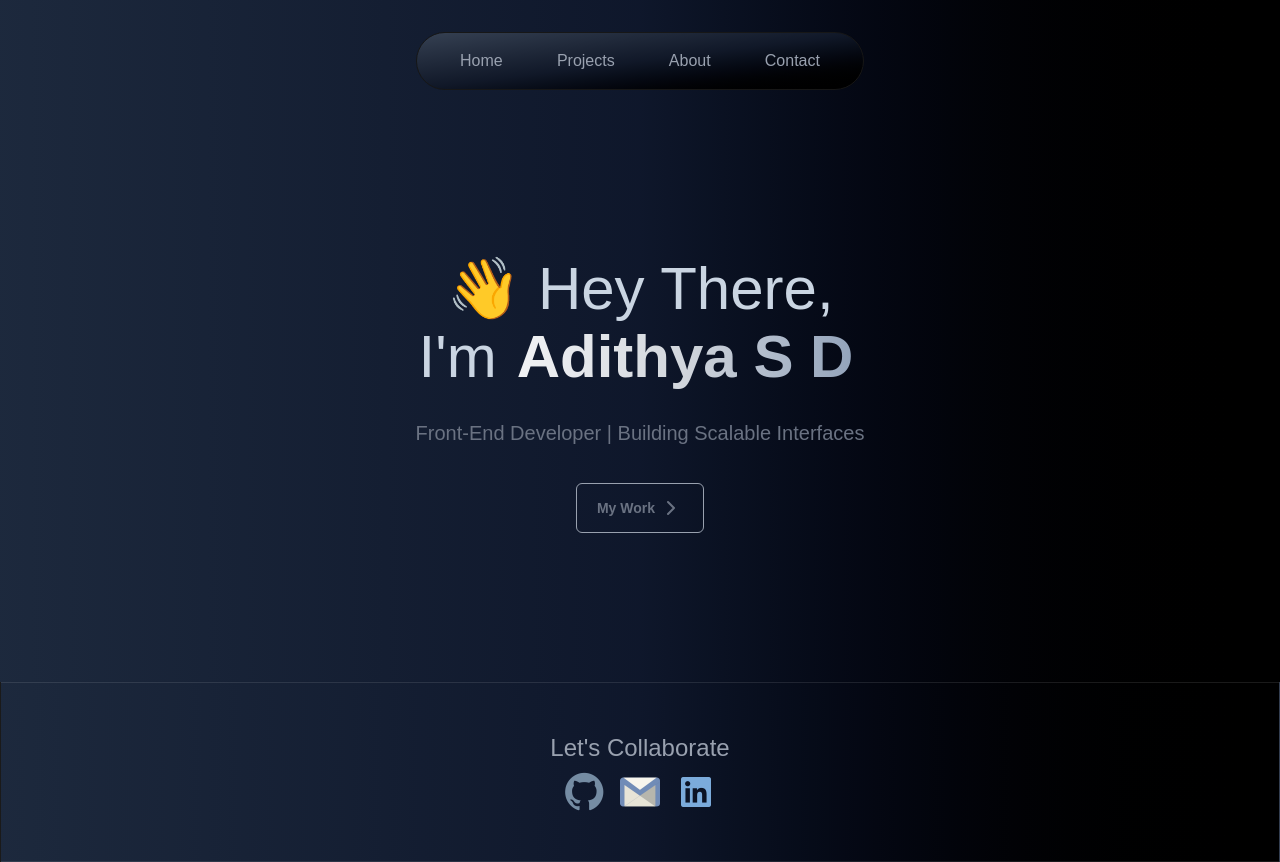
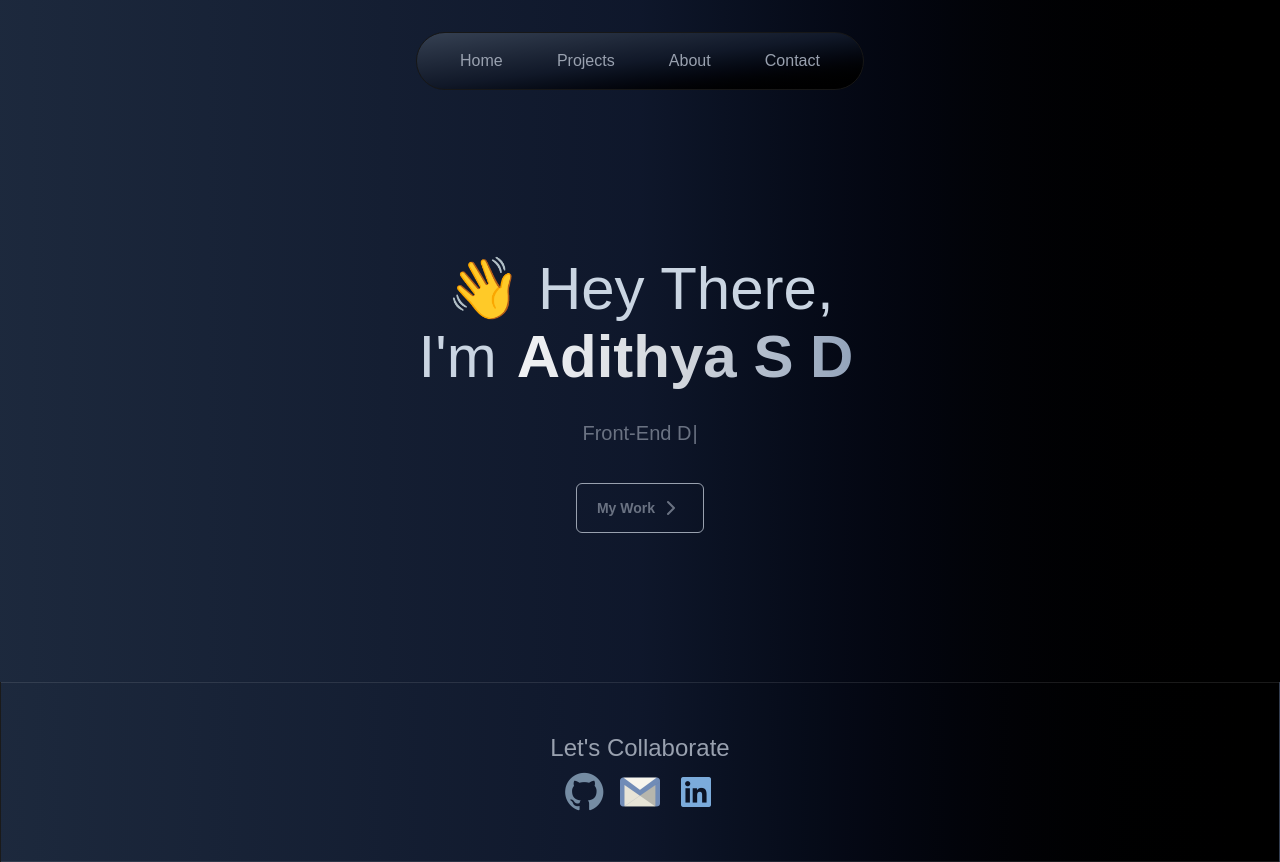
Before and after one commit to adithyasd10/portfolio-next, a Next.js app: page / in a window 1280 px wide. Built offline with nearby package versions, Linux system fonts and the light colour scheme.

Commit message:
added typewriter effect from npm

```diff
--- a/components/Hero.tsx
+++ b/components/Hero.tsx
@@ -1,7 +1,9 @@
+'use client';
 import React from 'react'
 import TechStack from './TechStack'
 import Link from 'next/link'
 import { ChevronRight, StepForward } from 'lucide-react'
+import Typewriter from 'typewriter-effect';
 
 const Hero = () => {
   return (
@@ -19,9 +21,16 @@ const Hero = () => {
        Adithya S D
     </h1>
   </div>
-  <p className='my-1 p-2 font-normal text-gray-500 text-[10px] sm:text-[13px] lg:text-xl lg:my-4 '>
-    Front-End Developer | Building Scalable Interfaces
+  <p className='my-1 p-2 font-normal text-gray-500 text-[10px] sm:text-[13px] lg:text-xl lg:my-4 ' >
+     <Typewriter
+  options={{
+    strings: ['Front-End Developer', 'Next.JS Developer','Flutter Enthusiast'],
+    autoStart: true,
+    loop: true,
+  }}
+/>
   </p>
+
   <div className='flex flex-row justify-center items-center gap-2'>
     <Link href="/projects">
       <button className="relative overflow-hidden group rounded-md border border-gray-400 text-gray-500 hover:text-gray-300 transition-all duration-300 hover:scale-105 text-sm px-2 py-2 md:px-5 md:py-3 my-3">
--- a/package.json
+++ b/package.json
@@ -12,7 +12,8 @@
     "lucide-react": "^0.525.0",
     "next": "15.3.5",
     "react": "^19.0.0",
-    "react-dom": "^19.0.0"
+    "react-dom": "^19.0.0",
+    "typewriter-effect": "^2.22.0"
   },
   "devDependencies": {
     "@eslint/eslintrc": "^3",
```
Also changed, not shown: 1 other file (tests, documents, lock files or other folders).
